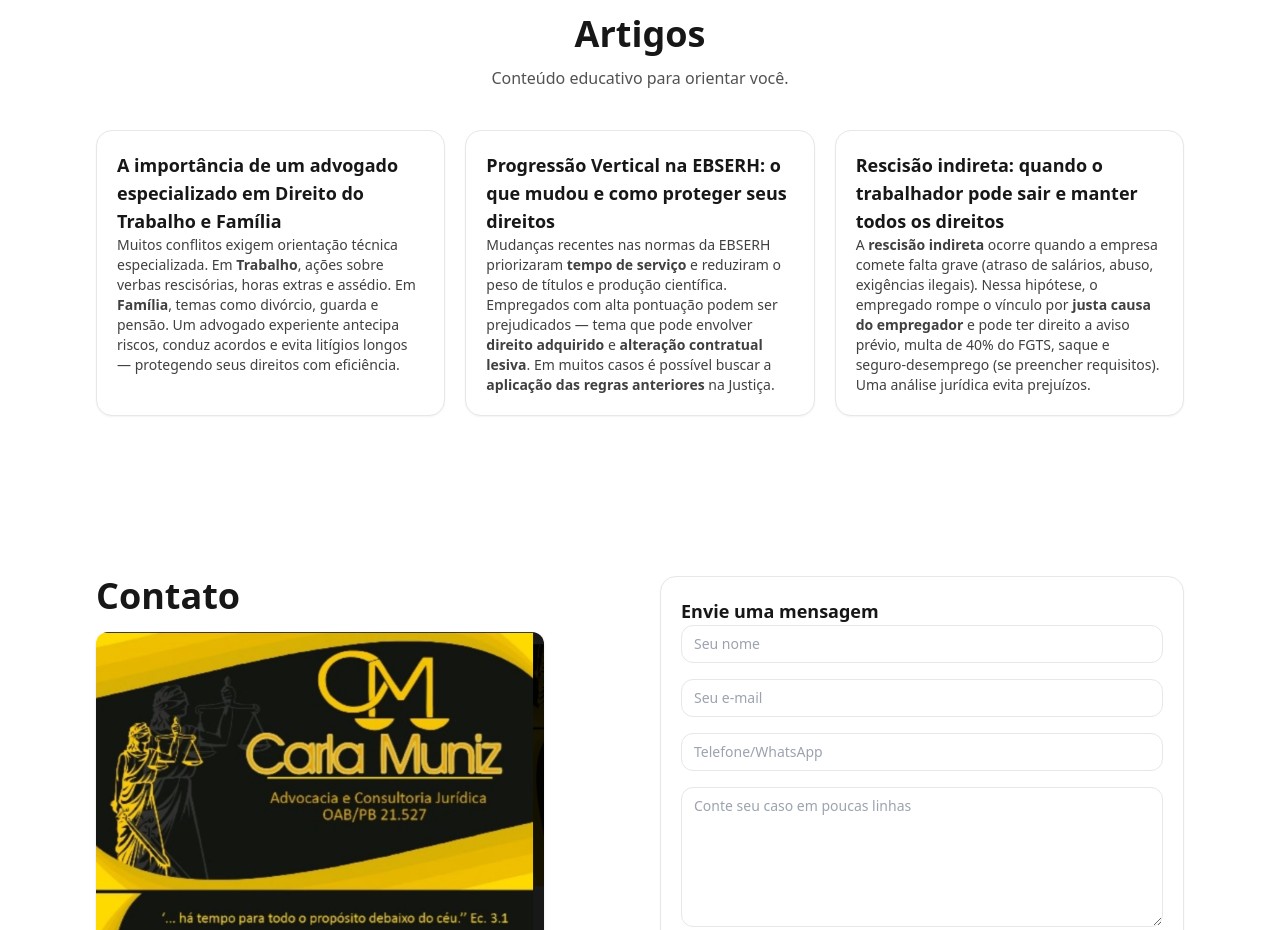
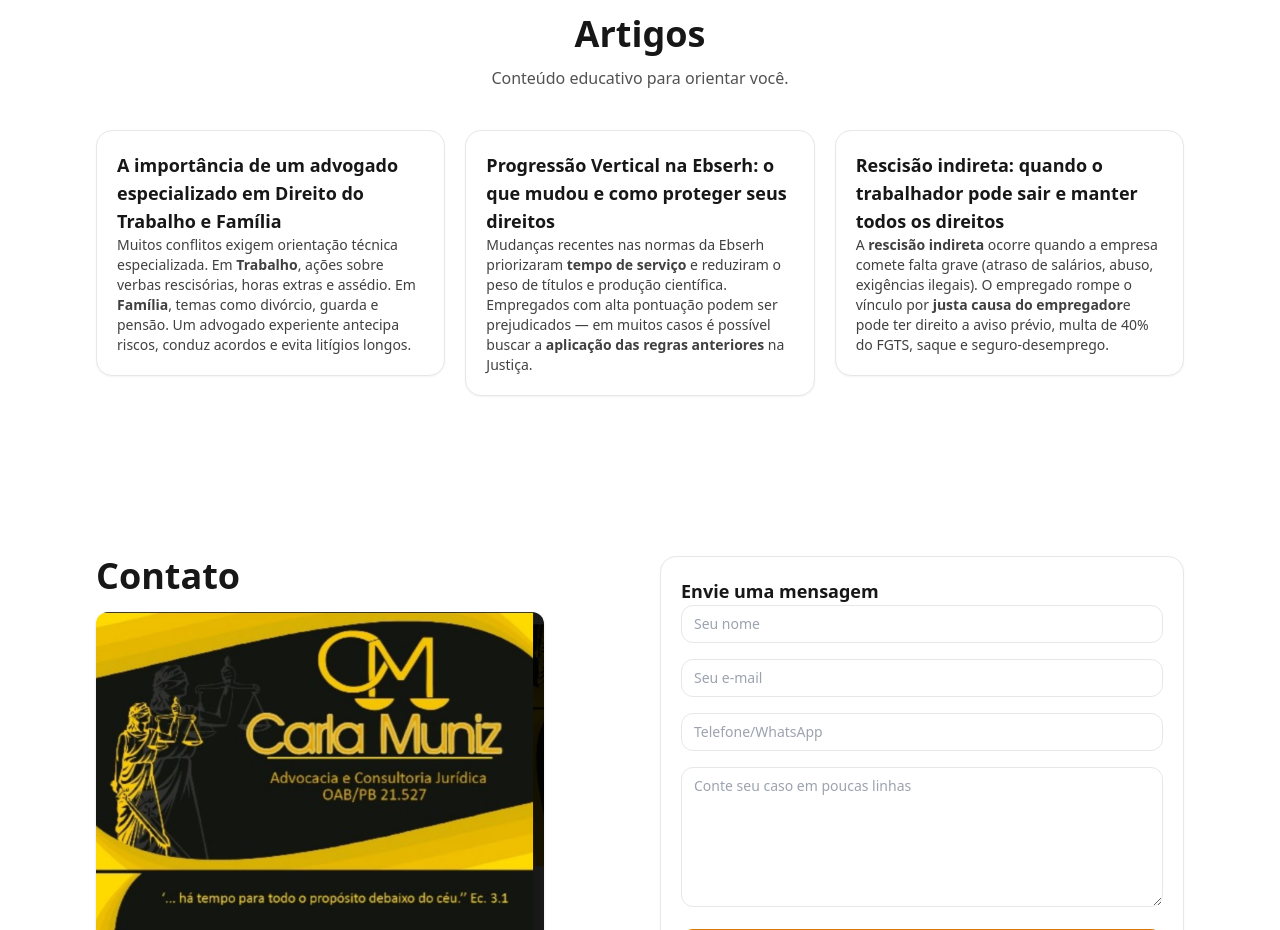
Before and after one commit to luizernane127/Carla-Muniz-Site, a Next.js app: page / in a window 1280 px wide. Shown: the part 1620-2550 px from the top of the page. Built offline with nearby package versions, Linux system fonts and the light colour scheme.

Commit message:
Update page.tsx

```diff
--- a/app/page.tsx
+++ b/app/page.tsx
@@ -1,3 +1,4 @@
+import Link from "next/link";
 "use client";
 import React from "react";
 import { Button } from "@/components/ui/button";
@@ -85,7 +86,7 @@ export default function Page(){
         </div>
       </Section>
 
-    {/* ===================== ARTIGOS ===================== */}
+   {/* ===================== ARTIGOS (cards clicáveis) ===================== */}
 <Section id="artigos" className="py-14 md:py-20">
   <div className="text-center max-w-2xl mx-auto">
     <h2 className="text-2xl md:text-4xl font-bold">Artigos</h2>
@@ -94,7 +95,8 @@ export default function Page(){
 
   <div className="mt-10 grid md:grid-cols-3 gap-5">
     {/* Artigo 1 */}
-    <Card>
+    <Link href="/artigos/advogado-trabalho-familia" className="block group" aria-label="Ler artigo: A importância de um advogado especializado em Direito do Trabalho e Família">
+      <Card className="transition-transform group-hover:-translate-y-0.5">
         <CardHeader>
           <CardTitle>
             A importância de um advogado especializado em Direito do Trabalho e Família
@@ -103,28 +105,30 @@ export default function Page(){
         <CardContent className="text-sm text-neutral-700">
           Muitos conflitos exigem orientação técnica especializada. Em <strong>Trabalho</strong>, ações sobre
           verbas rescisórias, horas extras e assédio. Em <strong>Família</strong>, temas como divórcio, guarda e
-        pensão. Um advogado experiente antecipa riscos, conduz acordos e evita litígios longos — protegendo
-        seus direitos com eficiência.
+          pensão. Um advogado experiente antecipa riscos, conduz acordos e evita litígios longos.
         </CardContent>
       </Card>
+    </Link>
 
     {/* Artigo 2 */}
-    <Card>
+    <Link href="/artigos/ebserh-progressao" className="block group" aria-label="Ler artigo: Progressão Vertical na Ebserh">
+      <Card className="transition-transform group-hover:-translate-y-0.5">
         <CardHeader>
           <CardTitle>
-          Progressão Vertical na EBSERH: o que mudou e como proteger seus direitos
+            Progressão Vertical na Ebserh: o que mudou e como proteger seus direitos
           </CardTitle>
         </CardHeader>
         <CardContent className="text-sm text-neutral-700">
-        Mudanças recentes nas normas da EBSERH priorizaram <strong>tempo de serviço</strong> e reduziram o
-        peso de títulos e produção científica. Empregados com alta pontuação podem ser prejudicados — tema
-        que pode envolver <strong>direito adquirido</strong> e <strong>alteração contratual lesiva</strong>.
-        Em muitos casos é possível buscar a <strong>aplicação das regras anteriores</strong> na Justiça.
+          Mudanças recentes nas normas da Ebserh priorizaram <strong>tempo de serviço</strong> e reduziram o
+          peso de títulos e produção científica. Empregados com alta pontuação podem ser prejudicados — em
+          muitos casos é possível buscar a <strong>aplicação das regras anteriores</strong> na Justiça.
         </CardContent>
       </Card>
+    </Link>
 
     {/* Artigo 3 */}
-    <Card>
+    <Link href="/artigos/rescisao-indireta" className="block group" aria-label="Ler artigo: Rescisão indireta">
+      <Card className="transition-transform group-hover:-translate-y-0.5">
         <CardHeader>
           <CardTitle>
             Rescisão indireta: quando o trabalhador pode sair e manter todos os direitos
@@ -132,11 +136,11 @@ export default function Page(){
         </CardHeader>
         <CardContent className="text-sm text-neutral-700">
           A <strong>rescisão indireta</strong> ocorre quando a empresa comete falta grave (atraso de salários,
-        abuso, exigências ilegais). Nessa hipótese, o empregado rompe o vínculo por <strong>justa causa do
-        empregador</strong> e pode ter direito a aviso prévio, multa de 40% do FGTS, saque e seguro-desemprego
-        (se preencher requisitos). Uma análise jurídica evita prejuízos.
+          abuso, exigências ilegais). O empregado rompe o vínculo por <strong>justa causa do empregador</strong>
+          e pode ter direito a aviso prévio, multa de 40% do FGTS, saque e seguro-desemprego.
         </CardContent>
       </Card>
+    </Link>
   </div>
 </Section>
 
```
Lines whose indentation alone changed are shown as unchanged.
